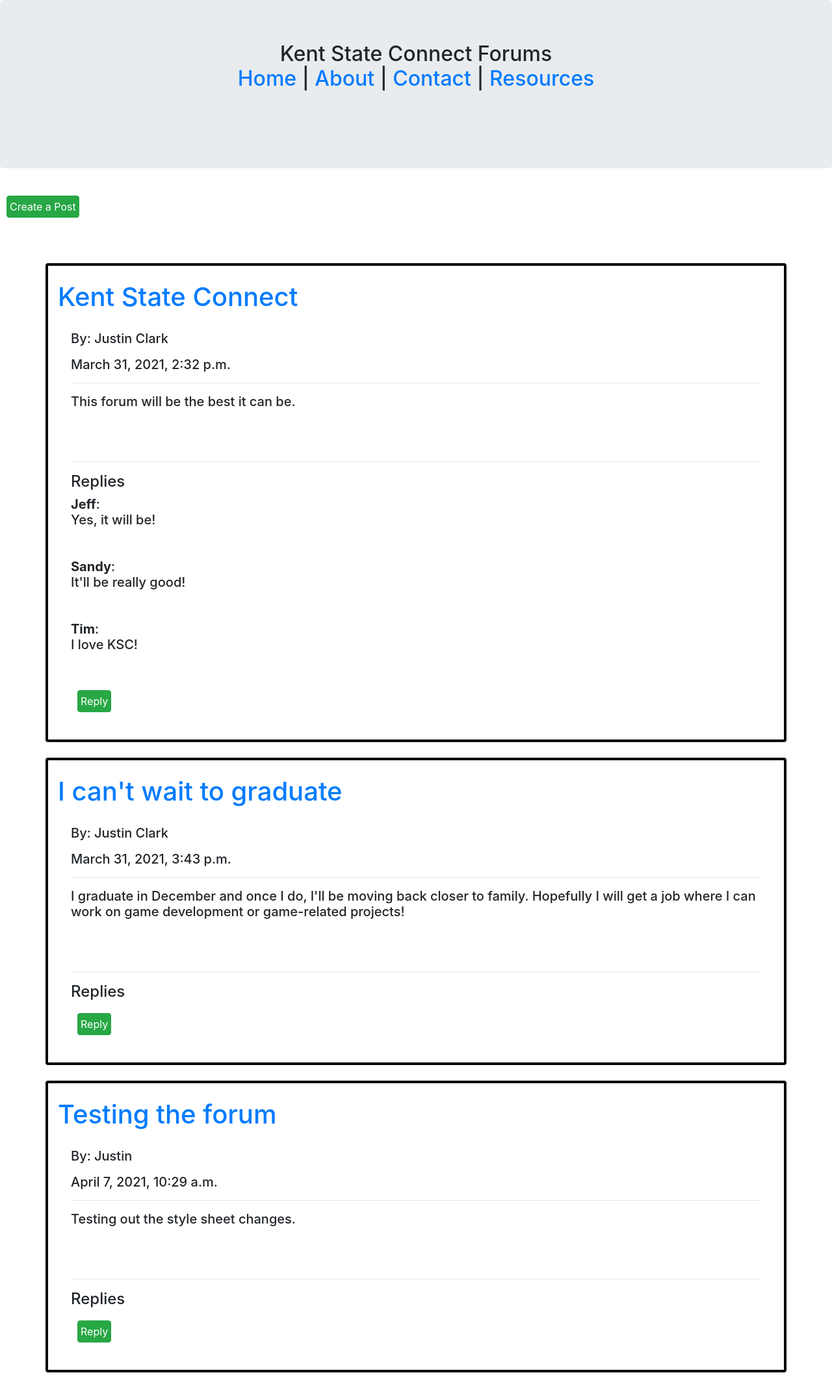
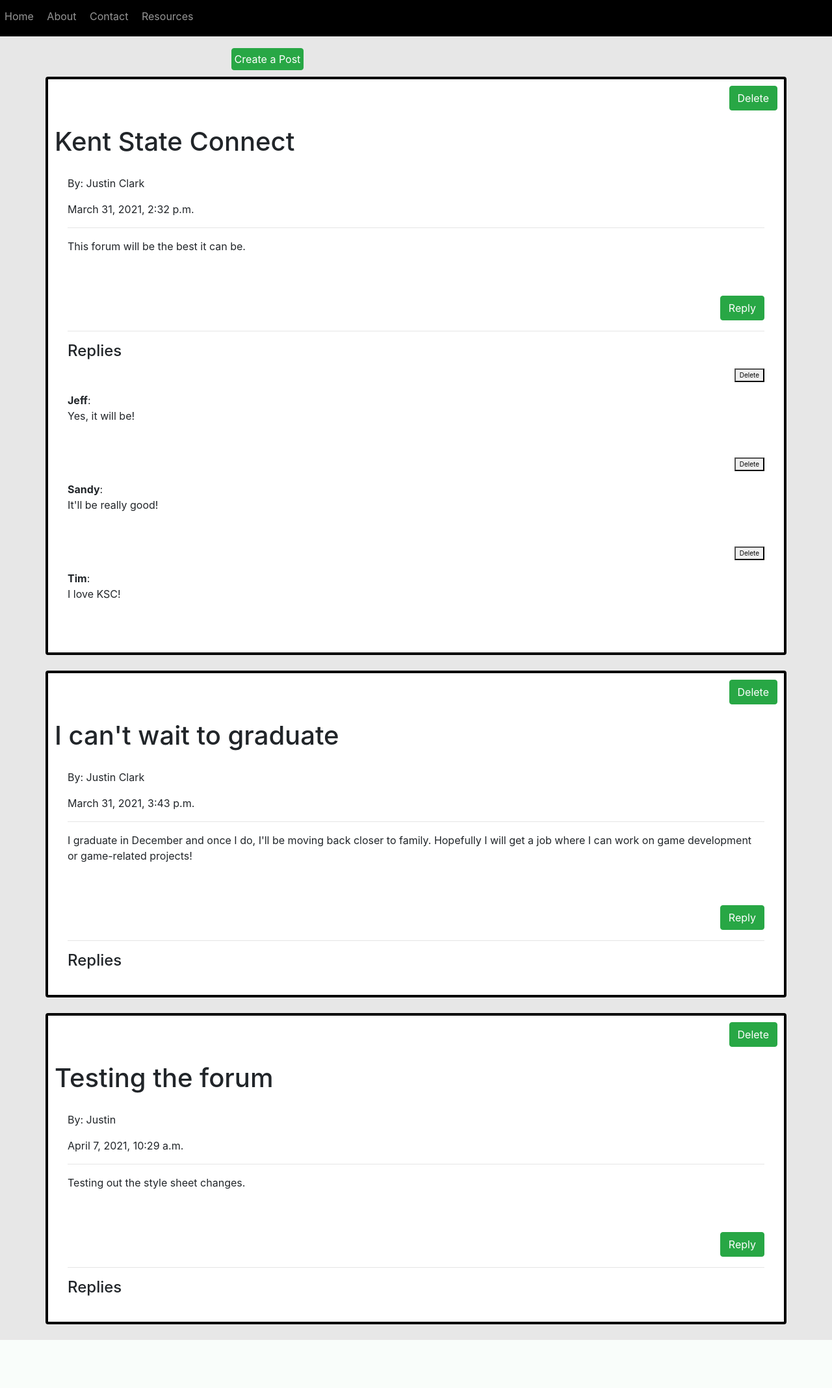
Before and after one commit to justintclark/Kent-State-Connect, a Django app: page / in a window 1280 px wide. Shown: the whole page at 65% size. After the commit the page ends 2062 px from the top, so only its background shows below. Run offline with Django 3.2, Linux system fonts and the light colour scheme; data comes from the database, SQL or seed files in the repository; both versions use the stored data as it was after the commit; parts of the project's set-up code (start-up, migrations or seed data) failed here and were passed over; some libraries are stand-ins or nearby versions.

Commit message:
Visual changes to the site

```diff
--- a/Discussion_forum/models.py
+++ b/Discussion_forum/models.py
@@ -3,10 +3,10 @@ from django.db import models
 
 #parent model
 class forum(models.Model):
-    name=models.CharField(max_length=200,default="anonymous" )
-    email=models.CharField(max_length=200,null=True)
+    name=models.CharField(max_length=200)
+    email=models.CharField(max_length=200,null=False)
     topic= models.CharField(max_length=300)
-    description = models.CharField(max_length=10000,blank=True)
+    description = models.CharField(max_length=10000,blank=False)
     #link = models.CharField(max_length=100 ,null =True)
     date_created=models.DateTimeField(auto_now_add=True,null=True)
 
@@ -16,7 +16,7 @@ class forum(models.Model):
 #child model
 class Discussion(models.Model):
     forum = models.ForeignKey(forum,blank=True,on_delete=models.CASCADE)
-    name=models.CharField(max_length=200,default="anonymous" )
+    name=models.CharField(max_length=200)
     discuss = models.CharField(max_length=10000)
 
     def __str__(self):
--- a/templates/home.html
+++ b/templates/home.html
@@ -14,50 +14,51 @@
     </style>
 </head>
 
-<body>
-       <h2 class="jumbotron">
-           <p style ="text-align: center;"> Kent State Connect Forums
-            <br>
-
-            <a href="http://localhost:5555/home">Home</a> |
-            <a href="http://localhost:5555/about">About</a> |
-            <a href="http://localhost:5555/contact">Contact</a> |
-            <a href="http://localhost:5555/resources">Resources</a> </p>
-            <br>        </h2>
+<body style="background-color: rgb(231, 231, 231);">
+       <h2 class="top-bar">
+            <p style ="text-align: left;">
+            <a href="http://localhost:5555/home"><button class="main_page_links">Home</button></a>
+            <a href="http://localhost:5555/about"><button class="main_page_links">About</button></a>
+            <a href="http://localhost:5555/contact"><button class="main_page_links">Contact</button></a>
+            <a href="http://localhost:5555/resources"><button class="main_page_links">Resources</button></a> </p>    </h2>
             <!-- Currently active forums: {{count}} -->
+            <div style="padding-left:27vw;">
             <form method="POST" action="{% url 'addInForum' %}">
                 {% csrf_token %}
             <button class="btn btn-success" style="width:fit-content; padding: 4px; margin:10px;">Create a Post</button>
-            </form>
-            <div class="card-columns" style="padding: 10px; margin: 20px;"></div>
+            </form></div>
 
+            <!--<div class="card-columns" style="padding-right: 10px; marg;"></div>-->
 
             {%for forum in forums %}
 
-                <div class="card box container">
-                    <br>
-                    <h5 class="card-title">
-                        <a href='{{forum.link}}'><h1>{{forum.topic}}</h1></a>
+                <div class="card box container" style="padding: 10px;">
+                    <p align="right"><button class="btn btn-success" style="width:fit-content;">Delete</button></p>
+
+                    <h5>
+                        <h1>{{forum.topic}}</h1>
                         <div class="card-body container">
                             <p> By: {{forum.name}}</p>{{forum.date_created}}<hr>
                             <p>{{forum.description}}</p>
                             <br>
                             <br>
+                            <form method="POST" action="{% url 'addInDiscussion' %}">
+                                {% csrf_token %}
+                                <p align="right"><button class="btn btn-success" style="width:fit-content;">Reply</button></p>
+                            </form>
                             <hr>
                             <h4>Replies</h4>
                             {%for discuss in discussions%}
                             {%for objs in discuss%}
                             {% if objs.forum == forum %}
+                            <p align="right"><button class="material-icons" style="width:fit-content; font-size:10px;">Delete</button></p>
                                <b>{{objs.name}}</b>:<br>
                                {{objs.discuss}}
                                <br><br><br>
                             {% endif %}
                             {%endfor%}
                             {%endfor%}
-                            <form method="POST" action="{% url 'addInDiscussion' %}">
-                                {% csrf_token %}
-                            <button class="btn btn-success" style="width:fit-content; padding: 4px; margin:10px;">Reply</button>
-                            </form>
+
                         </div>
                 </div>
             </div>
@@ -70,3 +71,19 @@
     <script src="https://stackpath.bootstrapcdn.com/bootstrap/4.5.0/js/bootstrap.min.js" integrity="sha384-OgVRvuATP1z7JjHLkuOU7Xw704+h835Lr+6QL9UvYjZE3Ipu6Tp75j7Bh/kR0JKI" crossorigin="anonymous"></script>
 </body>
 </html>
+<style>
+    .top-bar{
+        color: white;
+        background: black;
+        padding: 1px;
+    }
+
+    .main_page_links{
+        font-size: 16px;
+        color: rgb(150, 150, 150);
+        background: transparent;
+        padding: transparent;
+        border: transparent;
+    }
+
+</style>
```
Also changed, not shown: templates/addInDiscussion.html (+8 -5 lines), templates/addInForum.html (+8 -5 lines), db.sqlite3.
